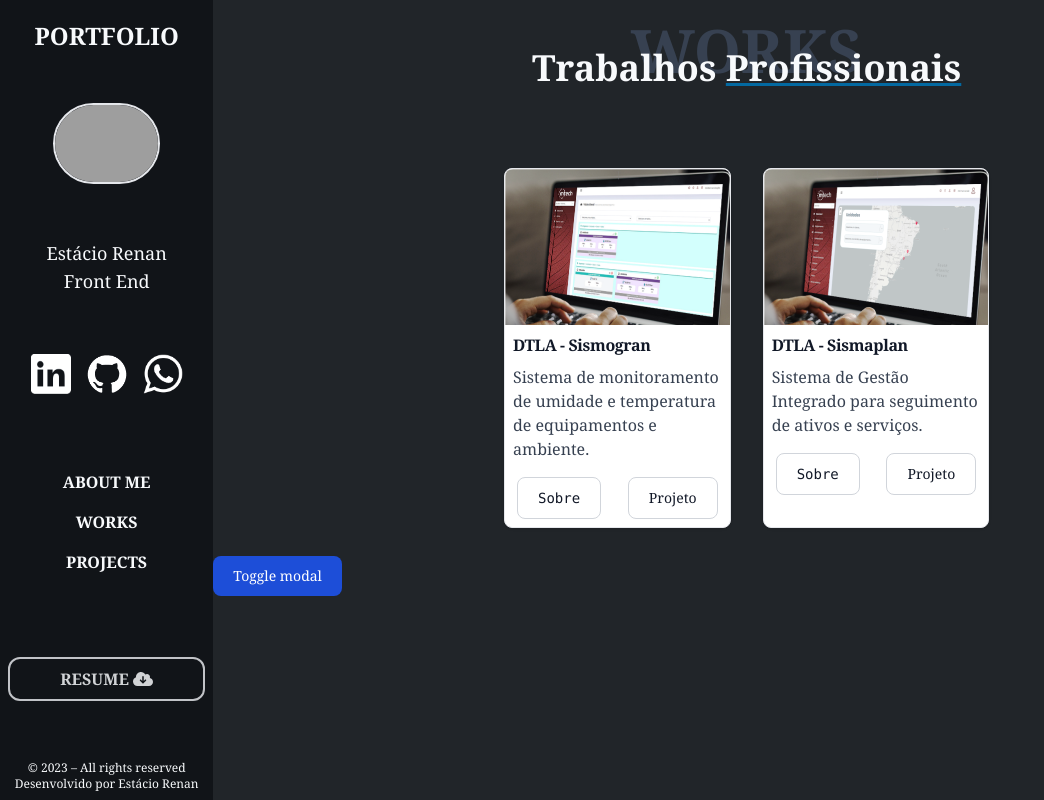
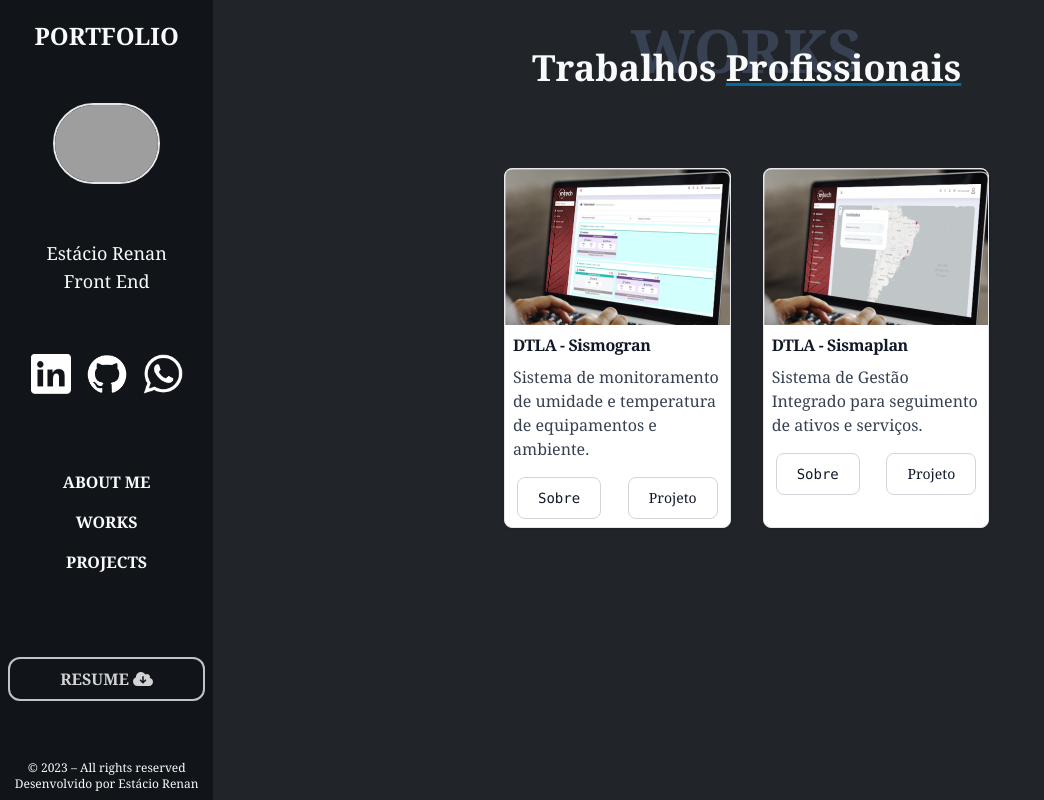
Before and after one commit to estaciorenan/My-Portfolio, a Next.js app: page / in a window 1280 px wide. Both pictures are taken after a click on the item "WORKS". Shown: the whole page, without its empty margins (0-1044 px from the left). Built offline with nearby package versions, Linux system fonts and the light colour scheme; grey boxes are pictures that could not be loaded.

Commit message:
Correção das imagens de works

```diff
--- a/src/app/components/work/work.tsx
+++ b/src/app/components/work/work.tsx
@@ -83,24 +83,6 @@ export default function Work() {
                             </div>
 
                         </div>
-
-                        {
-                            dataModal?.filter((fill) => fill.id === 1).map((m) => {
-                             return(
-                                <>
-                                 <Modal
-                                 id={m?.id}
-                                 name={m?.name}
-                                 image={m?.image}
-                                 information={m?.information}
-                                 technologies={m?.technologies}
-                                 activities={m?.activities}
-                                    />
-                                </>
-                             )
-                            })
-                        }
-
                         {/* ---------------------------------------------Content End--------------------------------------------- */}
 
                     </div>
```
